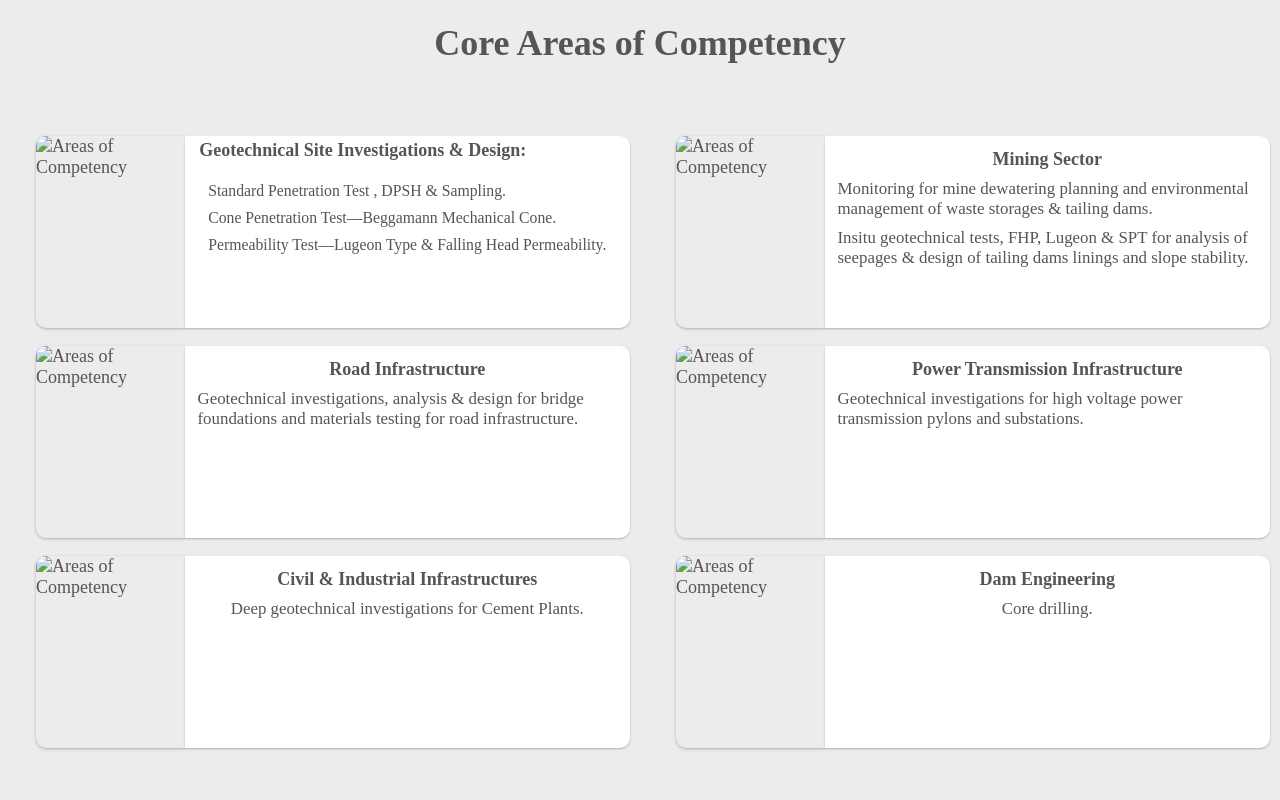
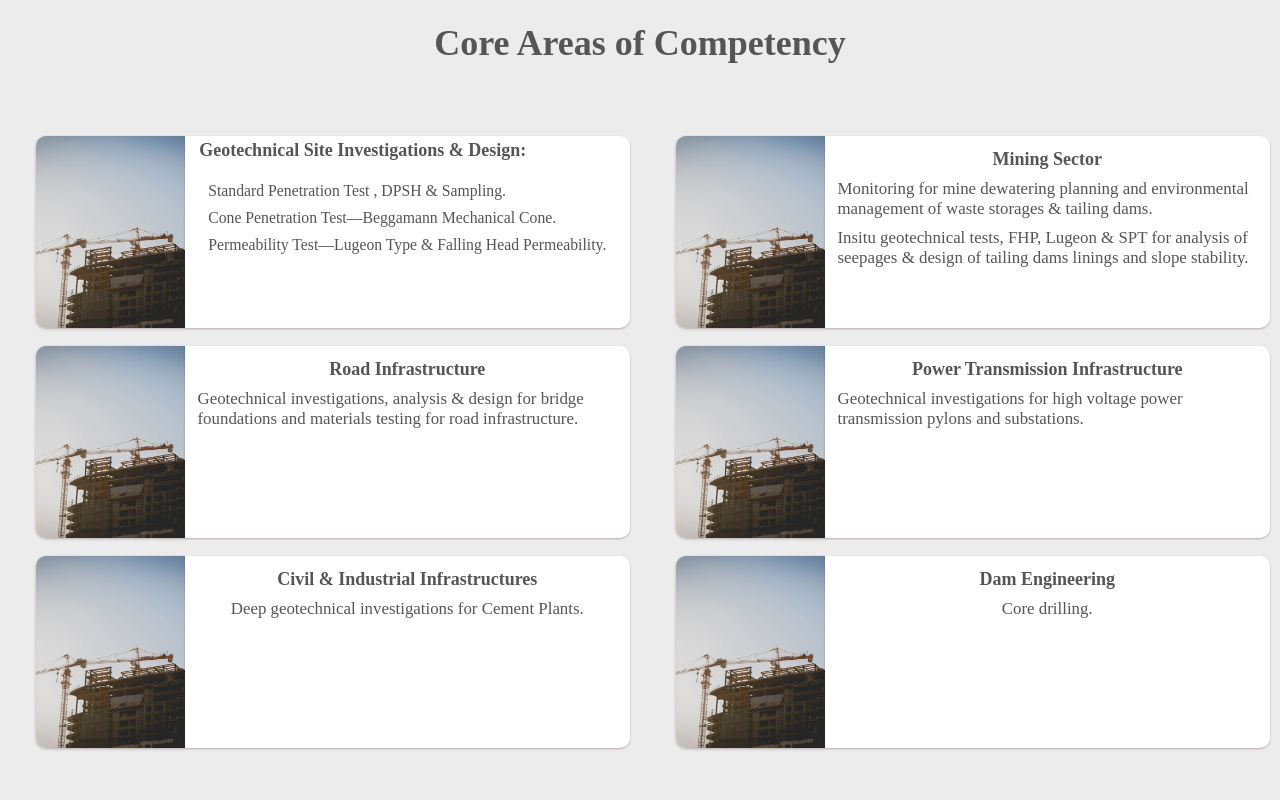
Before and after one commit to Natemafe/AGSL, a plain HTML site: page index.html in a window 1280 px wide. Shown: the part 820-1620 px from the top of the page. Drawn offline with Linux system fonts and the light colour scheme.

Commit message:
Add files via upload

```diff
--- a/index.html
+++ b/index.html
@@ -87,7 +87,7 @@
             <div class="skills__container">
                 <div class="card">
                     <div class="skills__img">
-                        <img src="../img/skills.jpg" alt="Areas of Competency">
+                        <img src="../img/skills.jpeg" alt="Areas of Competency">
                     </div>
                     <div class="skills__text">
                         <ul>
@@ -104,7 +104,7 @@
                 </div>
                 <div class="card">
                     <div class="skills__img">
-                        <img src="../img/skills.jpg" alt="Areas of Competency">
+                        <img src="../img/skills.jpeg" alt="Areas of Competency">
                     </div>
                     <div class="skills__text">
                         <h4>Mining Sector</h4>
@@ -116,7 +116,7 @@
                 </div>
                 <div class="card">
                     <div class="skills__img">
-                        <img src="../img/skills.jpg" alt="Areas of Competency">
+                        <img src="../img/skills.jpeg" alt="Areas of Competency">
                     </div>
                     <div class="skills__text">
                         <h4>Road Infrastructure</h4>
@@ -125,7 +125,7 @@
                 </div>
                 <div class="card">
                     <div class="skills__img">
-                        <img src="../img/skills.jpg" alt="Areas of Competency">
+                        <img src="../img/skills.jpeg" alt="Areas of Competency">
                     </div>
                     <div class="skills__text">
                         <h4>Power Transmission Infrastructure</h4>
@@ -134,7 +134,7 @@
                 </div>
                 <div class="card">
                     <div class="skills__img">
-                        <img src="../img/skills.jpg" alt="Areas of Competency">
+                        <img src="../img/skills.jpeg" alt="Areas of Competency">
                     </div>
                     <div class="skills__text">
                         <h4>Civil & Industrial Infrastructures</h4>
@@ -143,7 +143,7 @@
                 </div>
                 <div class="card">
                     <div class="skills__img">
-                        <img src="../img/skills.jpg" alt="Areas of Competency">
+                        <img src="../img/skills.jpeg" alt="Areas of Competency">
                     </div>
                     <div class="skills__text">
                         <h4>Dam Engineering</h4>
@@ -256,10 +256,10 @@
                     </div>
                 </div>
                 <div class="slider-indicator">
-                    <img src="../img/tom.jpg" class="active" alt="img" data-id="0" />
-                    <img src="../img/tom.jpg" alt="img" data-id="1" />
-                    <img src="../img/tom.jpg" alt="img" data-id="2" />
-                    <img src="../img/tom.jpg" alt="img" data-id="3" />
+                    <img src="../img/tom.jpeg" class="active" alt="img" data-id="0" />
+                    <img src="../img/tom.jpeg" alt="img" data-id="1" />
+                    <img src="../img/tom.jpeg" alt="img" data-id="2" />
+                    <img src="../img/tom.jpeg" alt="img" data-id="3" />
                 </div>
             </div>
         </section>
```
